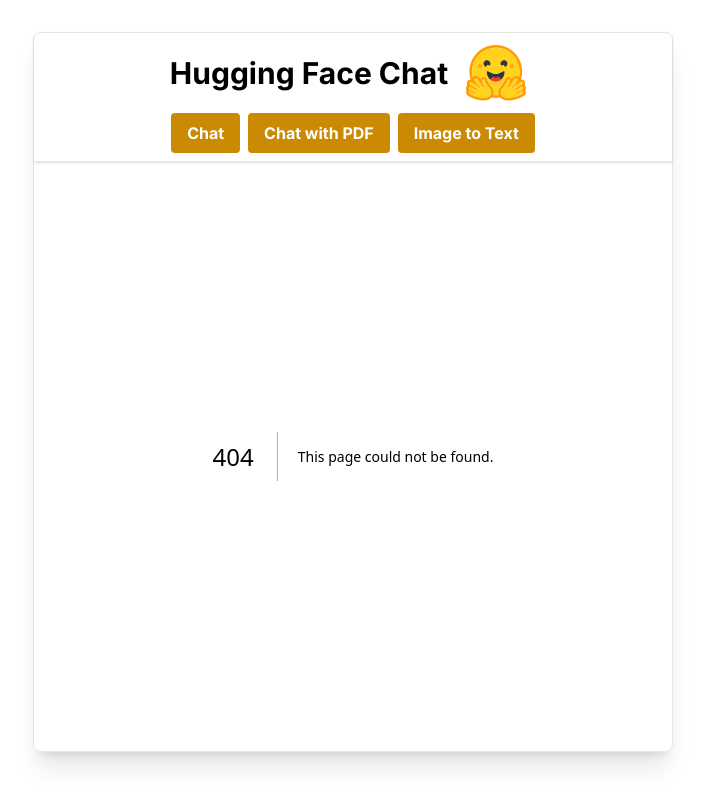
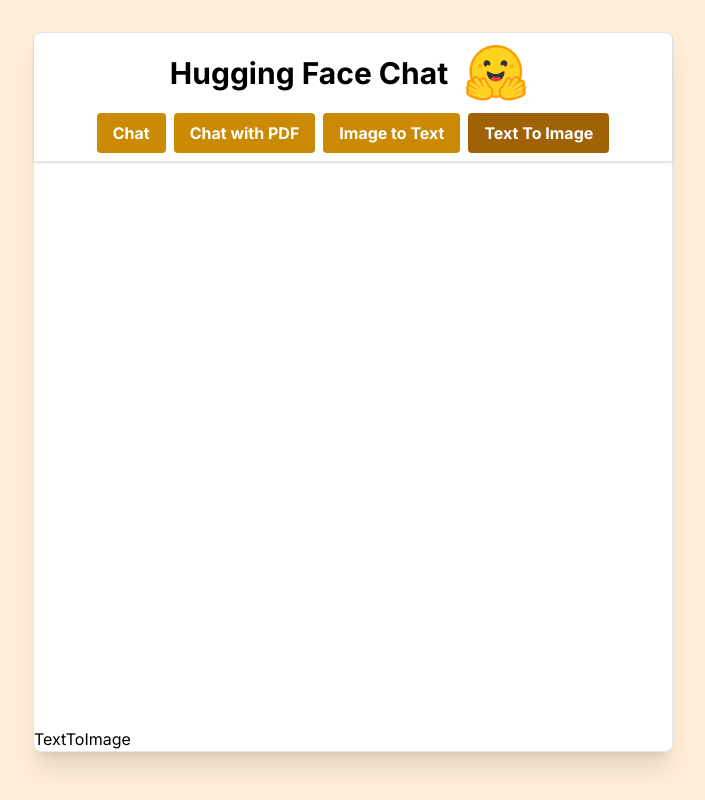
Before and after one commit to eltatata/Nextjs-HuggingFace-Chat, a Next.js app: page /ttimg in a window 1280 px wide. Before the commit this address had no page. Shown: the whole page, without its empty margins (287-992 px from the left). Built offline with nearby package versions, Linux system fonts and the light colour scheme.

Commit message:
text to image page

```diff
--- a/src/app/imgtt/page.tsx
+++ b/src/app/imgtt/page.tsx
@@ -6,7 +6,7 @@ import { useState } from 'react';
 import ImageToTextForm from '@/components/forms/imgtt';
 import Messages from '@/components/ui/messages';
 
-export default function PDF() {
+export default function ImageToText() {
   const [messages, setMessages] = useState<Message[]>([]);
   const [image, setImage] = useState<File | null>(null);
   const [preview, setPreview] = useState<string>('');
--- /dev/null
+++ b/src/app/ttimg/page.tsx
@@ -0,0 +1,7 @@
+import React from 'react'
+
+export default function TextToImage() {
+  return (
+    <div>TextToImage</div>
+  )
+}
--- a/src/components/ui/header.tsx
+++ b/src/components/ui/header.tsx
@@ -25,6 +25,11 @@ export default function Header() {
       label: "Image to Text",
       active: pathname == "/imgtt"
     },
+    {
+      href: "/ttimg",
+      label: "Text To Image",
+      active: pathname == "/ttimg"
+    },
   ];
 
   return (
```
